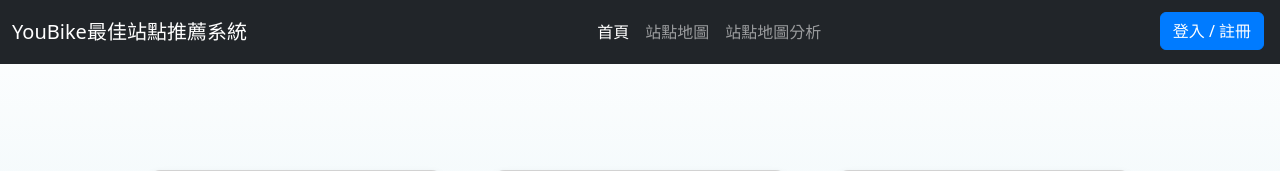
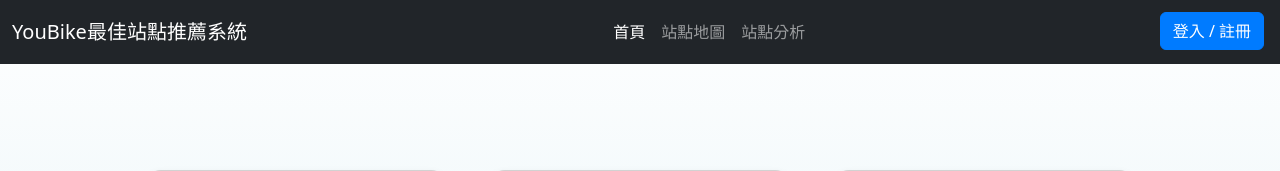
Before and after one commit to dugengmaster/yb2BSR, a Django app: page /about_us/ in a window 1280 px wide. Shown: the top 171 px of the page. Run offline with Django 4.2, Linux system fonts and the light colour scheme; parts of the project's set-up code (start-up, migrations or seed data) failed here and were passed over.

Commit message:
fix mapAPP GET method bug

```diff
--- a/Line_Official_Account_Bot/views.py
+++ b/Line_Official_Account_Bot/views.py
@@ -54,7 +54,7 @@ handler = WebhookHandler(settings.LINE_CHANNEL_SECRET)
 def callback(request):
     signature = request.META.get('HTTP_X_LINE_SIGNATURE', '')
     body = request.body.decode('utf-8')
-    # print(json.loads(body).get('events'))
+
     try:
         handler.handle(body, signature)
     except InvalidSignatureError:
--- a/mapAPP/views.py
+++ b/mapAPP/views.py
@@ -266,11 +266,11 @@ def mapAPP(request):
     lng = request.GET.get('lng')
 
     if lat and lng:
-        ip=get_client_ip(request)
+        # ip=get_client_ip(request)
         # 25.040280970828704, 121.51193996655002
         # coor = {'lat':25.040280970828704, 'lng':121.51193996655002}
         coor = {'lat': float(lat), 'lng': float(lng)}
-        parameter = mapfunctionplus(ip, coor)
+        parameter = mapfunctionplus(coor)
     else:
 
     #   ip=get_client_ip(request)
--- a/web/templates/components/layouts/header.html
+++ b/web/templates/components/layouts/header.html
@@ -24,7 +24,7 @@
                         <a class="nav-link" href="{% url 'mapAPP' %}">站點地圖</a>
                     </li>
                     <li class="nav-item">
-                        <a class="nav-link" href="{% url 'chart' %}">站點地圖分析</a>
+                        <a class="nav-link" href="{% url 'chart' %}">站點分析</a>
                     </li>
                     <!-- 未登入用戶隱藏的選項 -->
                     {% if user.is_authenticated %}
```
